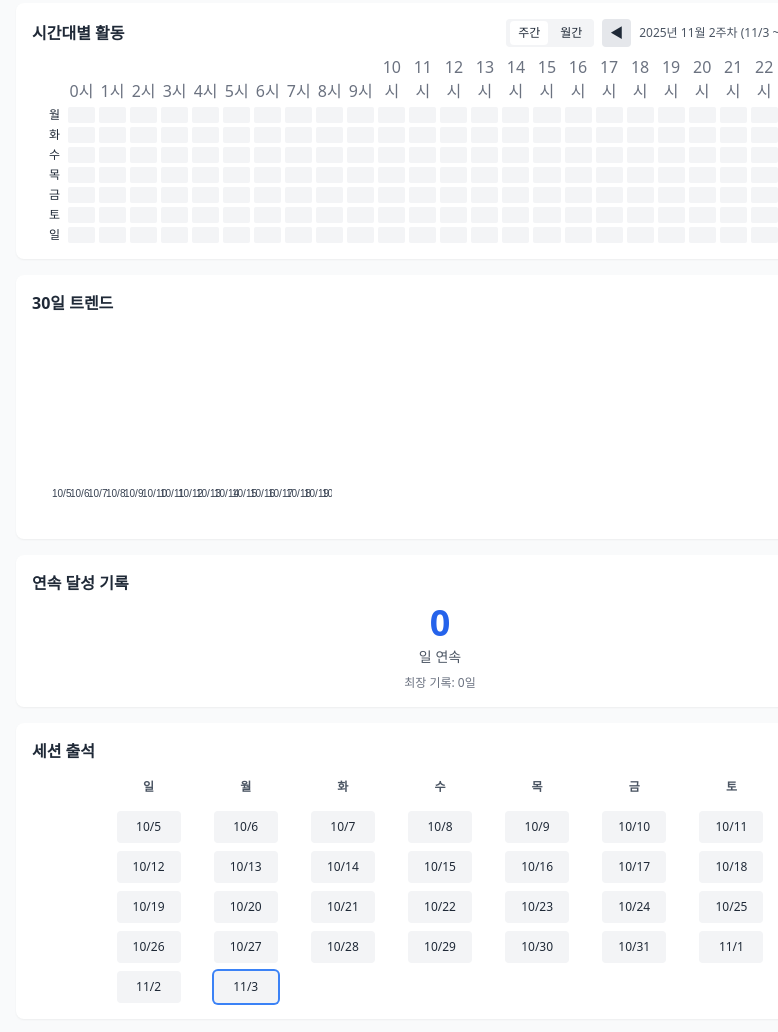
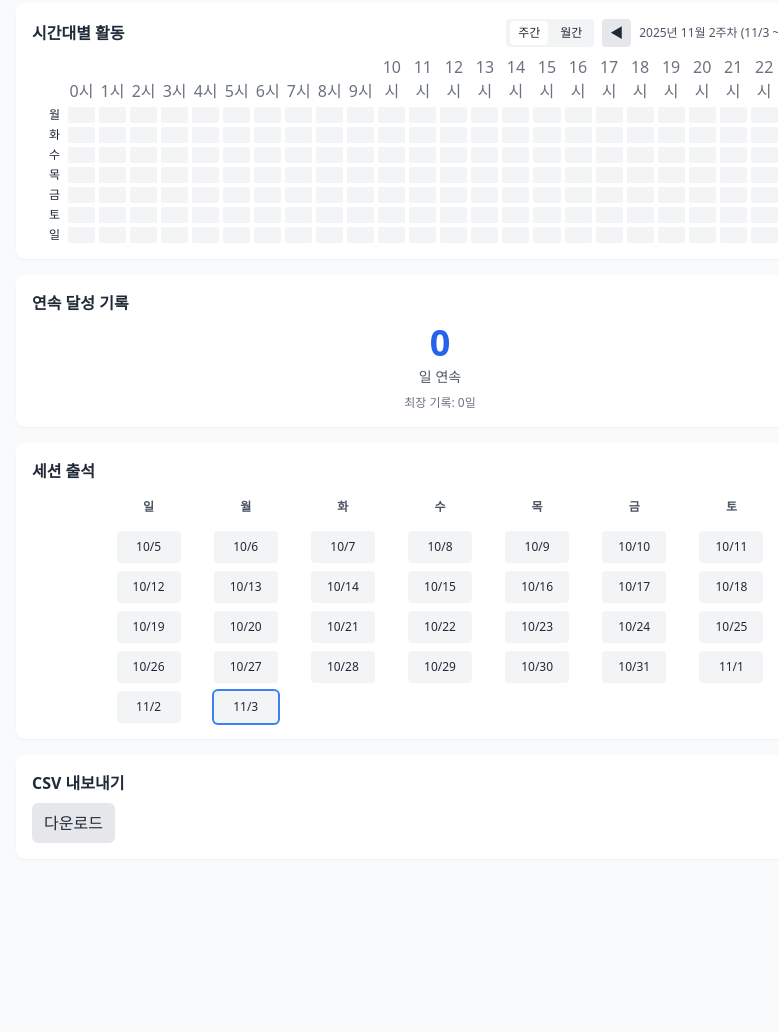
Before and after one commit to vibecodercat-droid/breet, a browser extension: page pages/statistics.html in a window 1280 px wide. Shown: the part 984-2016 px from the top of the page, without its empty margins (200-978 px from the left). After the commit the page ends 1867 px from the top, so only its background shows below. Drawn offline with nearby package versions, Linux system fonts and the light colour scheme.

Commit message:
chore(stats): remove 30-day trend section and related calls

```diff
--- a/pages/statistics.html
+++ b/pages/statistics.html
@@ -95,11 +95,7 @@
         <div id="hourlyHeatmap" class="overflow-x-auto"></div>
       </section>
 
-      <!-- 30일 트렌드 -->
-      <section class="bg-white rounded-lg shadow-sm p-4">
-        <h2 class="text-base font-semibold mb-2">30일 트렌드</h2>
-        <div style="height:200px"><canvas id="trendChart" height="180"></canvas></div>
-      </section>
+
 
       <!-- 연속 달성 기록 -->
       <section class="bg-white rounded-lg shadow-sm p-4">
--- a/pages/statistics.js
+++ b/pages/statistics.js
@@ -321,7 +321,6 @@ function setupRealtimeUpdates() {
       renderWeekly();
       renderAttendanceCalendar();
       renderTypeDistribution();
-      renderTrendChart();
       renderHourlyHeatmap();
       renderStreak();
     }
@@ -357,7 +356,6 @@ async function refreshAllStats() {
     renderWeekly(),
     renderAttendanceCalendar(),
     renderTypeDistribution(),
-    renderTrendChart(),
     renderHourlyHeatmap(),
     renderStreak()
   ]);
```
